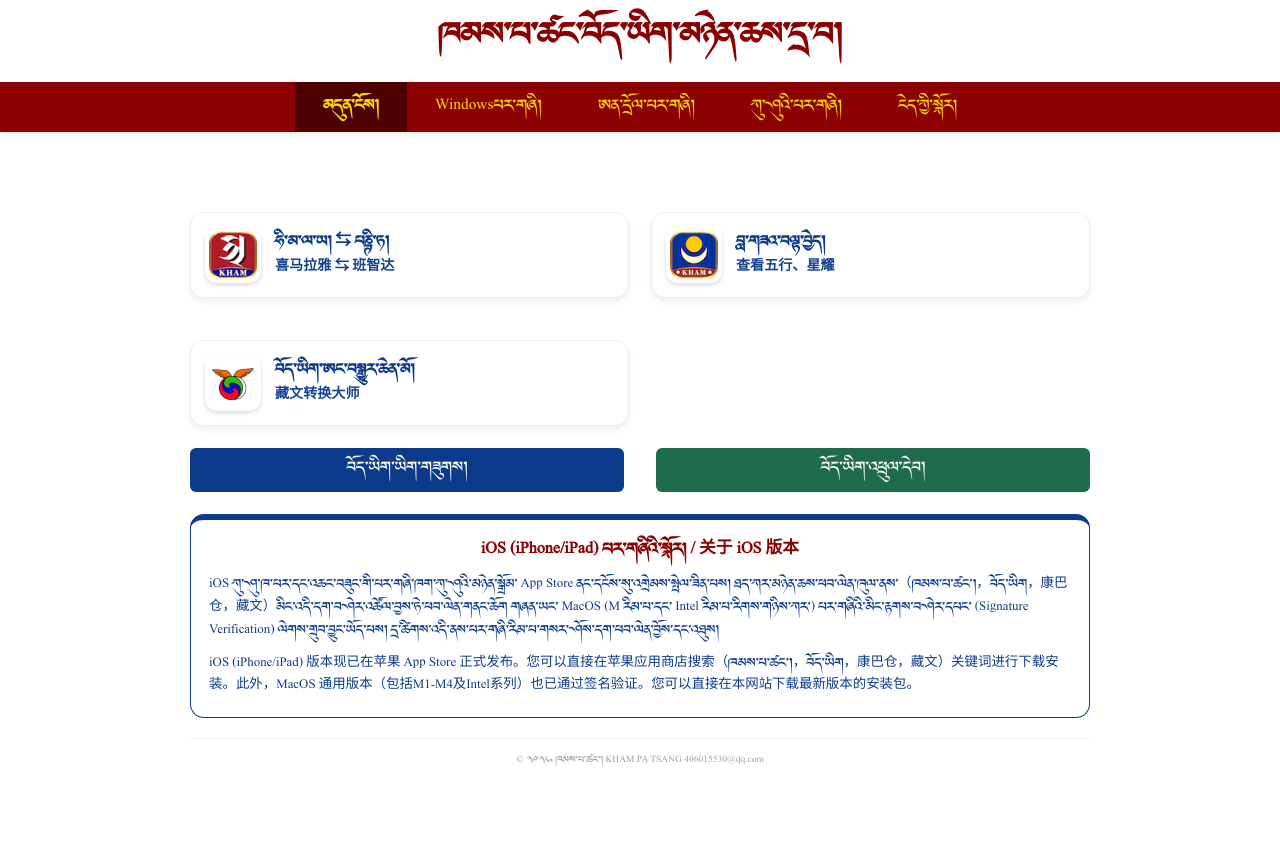
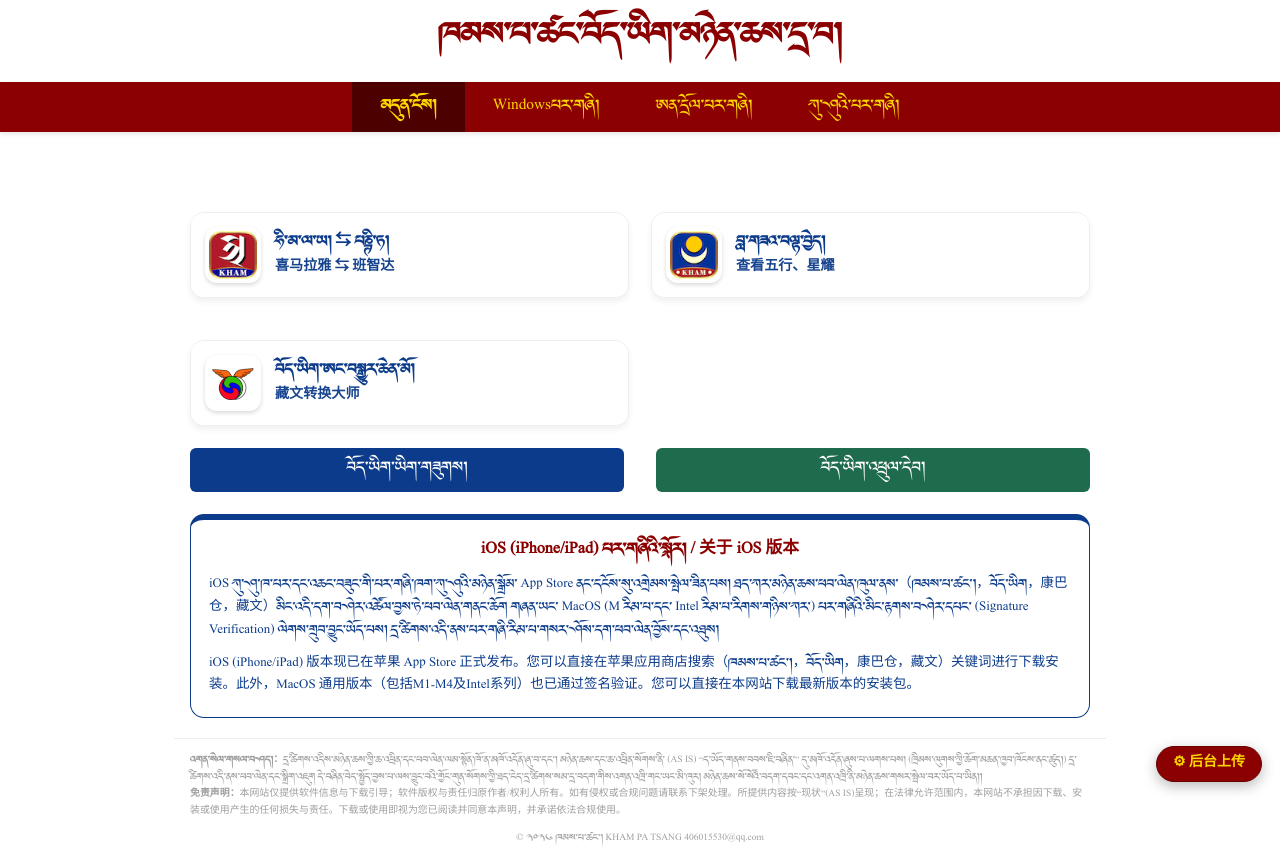
Before and after one commit to kangba1376/KHAMPA, a plain HTML site: page index.html in a window 1280 px wide. Before the commit the page ends 800 px from the top, so only its background shows below. Drawn offline with Linux system fonts and the light colour scheme.

Commit message:
Revert navigation and hidden admin entry changes

```diff
--- a/index.html
+++ b/index.html
@@ -211,11 +211,9 @@
         .resource-list .sub { display: none; }
         @media (max-width: 760px) { .resource-list { grid-template-columns: 1fr; } }
 
-        .about-content { display: none; max-width: 900px; margin: 0 auto; padding: 24px 16px; color: #444; line-height: 1.95; }
-        .about-content .about-tb { color: #2980b9; font-family: 'TibetWildYak', sans-serif; }
-        .about-content .about-zh { margin-top: 12px; }
-        .site-footer { background: transparent; color: #9e9e9e; font-size: 0.62em; line-height: 1.7; margin: 0 auto; text-align: center; max-width: 900px; }
-        .site-footer .copyright { padding: 14px 16px; border-top: 1px solid #eee; cursor: default; }
+        #home-disclaimer { background: transparent; color: #9e9e9e; font-size: 0.62em; line-height: 1.7; padding: 14px 16px; border-top: 1px solid #eee; margin: 0 auto; text-align: left; max-width: 900px; }
+        #home-disclaimer strong { color: #9e9e9e; font-weight: bold; }
+        #home-disclaimer .copyright { margin-top: 10px; text-align: center; }
 
         /* ================= 后台管理 & 动态软件 ================= */
         .admin-fab {
@@ -314,7 +312,6 @@
             <a href="javascript:void(0)" class="nav-link" data-platform="win" onclick="filterContent('win', this); return false;">Windowsཔར་གཞི།</a>
             <a href="javascript:void(0)" class="nav-link" data-platform="android" onclick="filterContent('android', this); return false;">ཨན་དྲོལ་པར་གཞི།</a>
             <a href="javascript:void(0)" class="nav-link" data-platform="mac" onclick="filterContent('mac', this); return false;">ཀུ་ཤུའི་པར་གཞི།</a>
-            <a href="javascript:void(0)" class="nav-link" data-platform="about" onclick="filterContent('about', this); return false;">ངེད་ཀྱི་སྐོར།</a>
         </div>
     </nav>
 
@@ -550,12 +547,10 @@
             </div>
     </div>
     </div>
-    <div id="about-content" class="about-content">
-        <div class="about-tb"><strong>འགན་སེལ་གསལ་བཤད།：</strong>དྲ་ཚིགས་འདིས་མཉེན་ཆས་ཀྱི་ཆ་འཕྲིན་དང་ཕབ་ལེན་ལམ་སྟོན་ཁོ་ན་མཁོ་འདོན་ཞུ་བ་དང་། མཉེན་ཆས་དང་ཆ་འཕྲིན་སོགས་ནི་ (AS IS) “ད་ཡོད་གནས་བབས་ཇི་བཞིན་” དུ་མཁོ་འདོན་ཞུས་པ་ལགས་པས། (ཁྲིམས་ལུགས་ཀྱི་ཆོག་མཆན་ཁྱབ་ཁོངས་ནང་ཚུད།) དྲ་ཚིགས་འདི་ནས་ཕབ་ལེན་དང་སྒྲིག་འཇུག དེ་བཞིན་བེད་སྤྱོད་བྱས་པ་ལས་བྱུང་བའི་གྱོང་གུན་སོགས་ཀྱི་ཐད་ངེད་དྲ་ཚིགས་སམ་དྲ་བདག་གིས་འགན་འཁྲི་གང་ཡང་མི་ཁུར། མཉེན་ཆས་སོ་སོའི་བདག་དབང་དང་འགན་འཁྲི་ནི་མཉེན་ཆས་གསར་སྤེལ་བར་ཡོད་པ་ཡིན།།</div>
-        <div class="about-zh"><strong>免责声明：</strong>本网站仅提供软件信息与下载引导；软件版权与责任归原作者/权利人所有。如有侵权或合规问题请联系下架处理。所提供内容按“现状”(AS IS)呈现；在法律允许范围内，本网站不承担因下载、安装或使用产生的任何损失与责任。下载或使用即视为您已阅读并同意本声明，并承诺依法合规使用。</div>
-    </div>
-    <div id="home-disclaimer" class="site-footer">
-        <div class="copyright" title="双击进入后台" ondblclick="adminOpen()">© ༢༠༢༦ ཁམས་པ་ཚང་། KHAM PA TSANG 406015530@qq.com</div>
+    <div id="home-disclaimer">
+        <strong>འགན་སེལ་གསལ་བཤད།：</strong>དྲ་ཚིགས་འདིས་མཉེན་ཆས་ཀྱི་ཆ་འཕྲིན་དང་ཕབ་ལེན་ལམ་སྟོན་ཁོ་ན་མཁོ་འདོན་ཞུ་བ་དང་། མཉེན་ཆས་དང་ཆ་འཕྲིན་སོགས་ནི་ (AS IS) “ད་ཡོད་གནས་བབས་ཇི་བཞིན་” དུ་མཁོ་འདོན་ཞུས་པ་ལགས་པས། (ཁྲིམས་ལུགས་ཀྱི་ཆོག་མཆན་ཁྱབ་ཁོངས་ནང་ཚུད།) དྲ་ཚིགས་འདི་ནས་ཕབ་ལེན་དང་སྒྲིག་འཇུག དེ་བཞིན་བེད་སྤྱོད་བྱས་པ་ལས་བྱུང་བའི་གྱོང་གུན་སོགས་ཀྱི་ཐད་ངེད་དྲ་ཚིགས་སམ་དྲ་བདག་གིས་འགན་འཁྲི་གང་ཡང་མི་ཁུར། མཉེན་ཆས་སོ་སོའི་བདག་དབང་དང་འགན་འཁྲི་ནི་མཉེན་ཆས་གསར་སྤེལ་བར་ཡོད་པ་ཡིན།།<br>
+        <strong>免责声明：</strong>本网站仅提供软件信息与下载引导；软件版权与责任归原作者/权利人所有。如有侵权或合规问题请联系下架处理。所提供内容按“现状”(AS IS)呈现；在法律允许范围内，本网站不承担因下载、安装或使用产生的任何损失与责任。下载或使用即视为您已阅读并同意本声明，并承诺依法合规使用。
+        <div class="copyright">© ༢༠༢༦ ཁམས་པ་ཚང་། KHAM PA TSANG 406015530@qq.com</div>
     </div>
 
     <div id="resourceModal" class="modal-backdrop" role="dialog" aria-modal="true">
@@ -595,6 +590,8 @@
             </div>
         </div>
     </div>
+
+    <button id="adminFab" class="admin-fab" type="button" title="后台上传" onclick="adminOpen()">⚙ 后台上传</button>
 
     <div id="shotLightbox" class="shot-lightbox" onclick="this.style.display='none'">
         <img id="shotLightboxImg" alt="界面截图">
@@ -788,17 +785,15 @@
             }
 
             var homeContent = document.getElementById('home-content');
-            var aboutContent = document.getElementById('about-content');
             var homeDisclaimer = document.getElementById('home-disclaimer');
 
             if (platform === 'all') {
                 homeContent.style.display = 'block';
-                aboutContent.style.display = 'none';
+                homeDisclaimer.style.display = 'block';
             } else {
                 homeContent.style.display = 'none';
-                aboutContent.style.display = (platform === 'about') ? 'block' : 'none';
-            }
-            homeDisclaimer.style.display = 'block';
+                homeDisclaimer.style.display = 'none';
+            }
 
             var downloadContent = document.getElementById('download-content');
             if (platform === 'all') {
@@ -2055,13 +2050,6 @@
             }
         }
 
-        document.addEventListener('keydown', function (e) {
-            if ((e.ctrlKey || e.metaKey) && e.shiftKey && (e.key === 'A' || e.key === 'a')) {
-                e.preventDefault();
-                adminOpen();
-            }
-        });
-
         loadApps();
     </script>
 </body>
```
